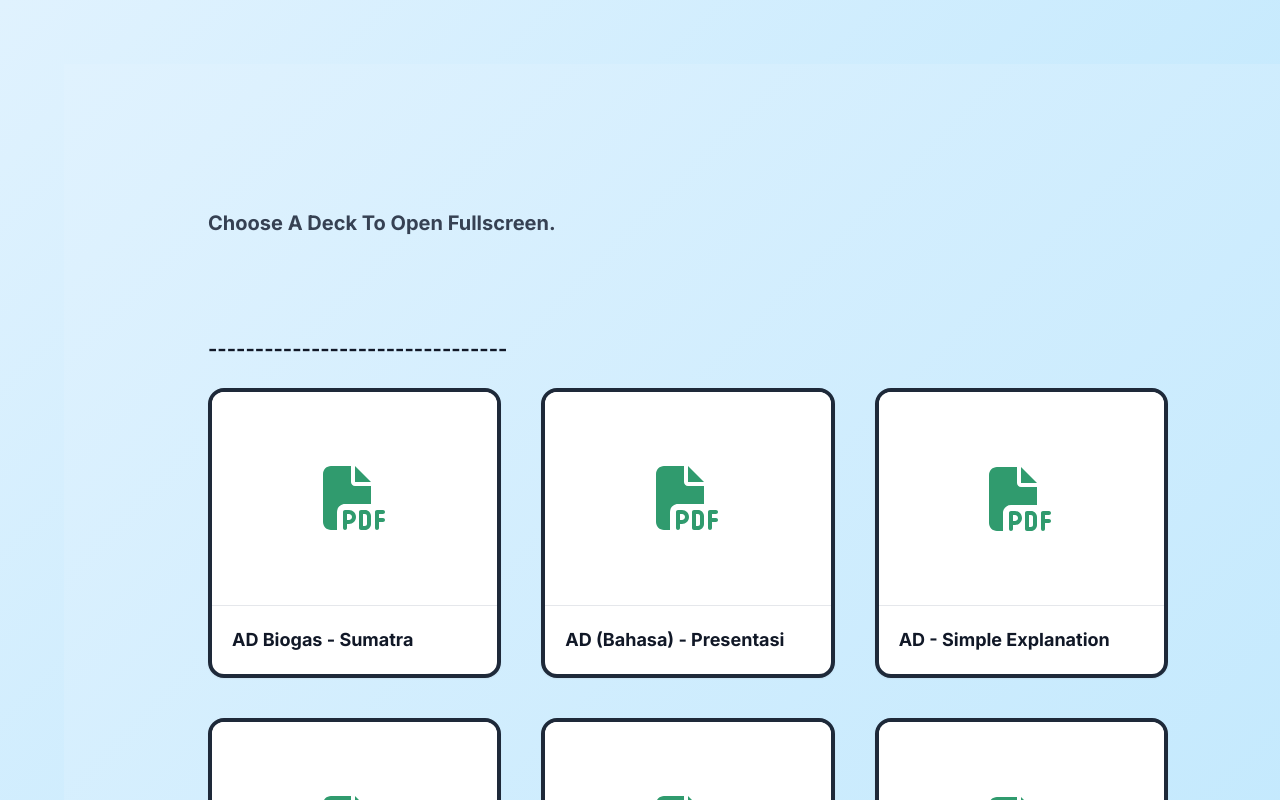
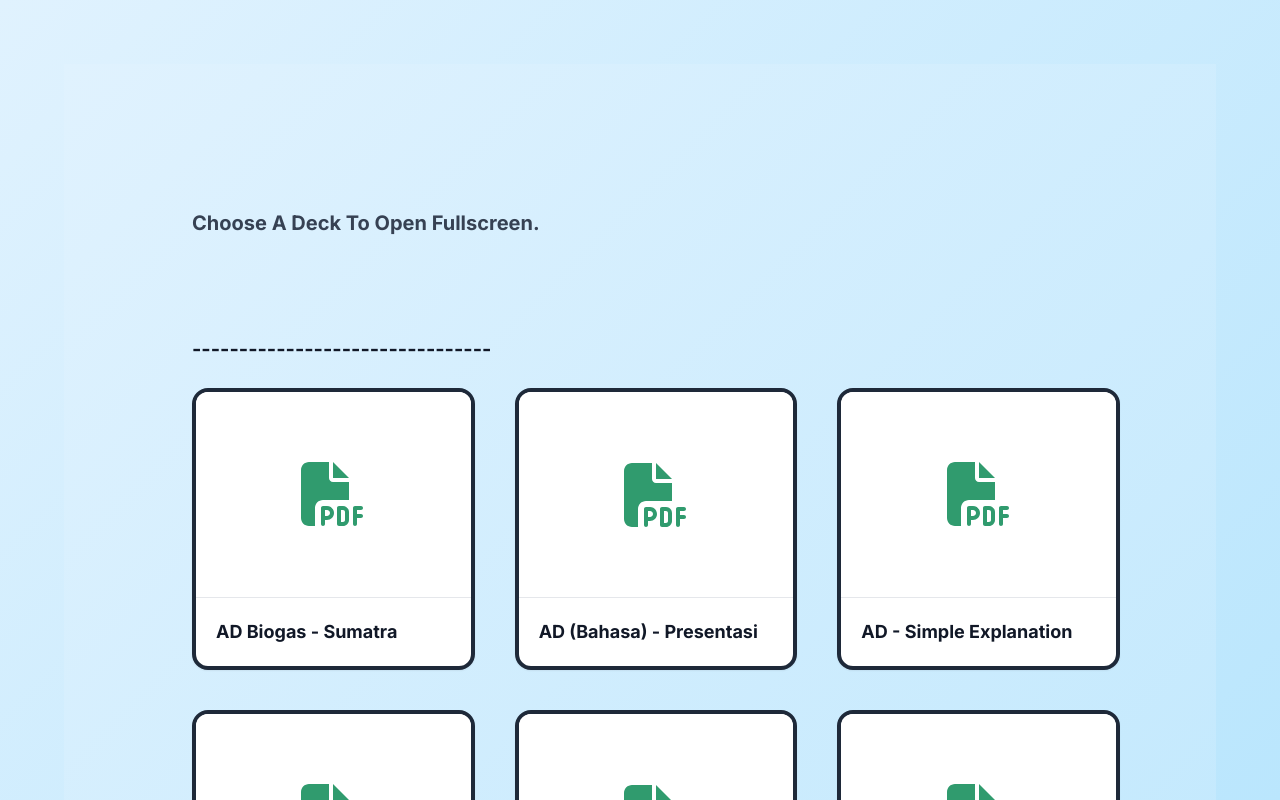
Before and after one commit to mohdazlanabas/biogas_indonesia, a React (Vite) app: page / in a window 1280 px wide. Shown: the top 800 px of the page. Built offline with nearby package versions, Linux system fonts and the light colour scheme; no server answers.

Commit message:
This Update Automatically From zsh Script.

```diff
--- a/src/index.css
+++ b/src/index.css
@@ -31,11 +31,13 @@ body {
   font-weight: 700; /* bold text */
   padding-top: 32px; /* ensure visible spacing globally */
   padding-left: 32px;
+  padding-right: 32px;
 }
 
 #root {
   padding-top: 32px;
   padding-left: 32px;
+  padding-right: 32px;
 }
 
 /* Ensure pointer cursor for interactive elements across browsers */
--- a/src/pages/Home.tsx
+++ b/src/pages/Home.tsx
@@ -36,7 +36,7 @@ export function Home() {
       style={{ background: 'linear-gradient(135deg, #e0f2fe 0%, #bae6fd 100%)', paddingTop: 32, paddingLeft: 32 }}
     >
       <main
-        className="mx-auto max-w-6xl grow px-16 sm:px-24 pt-20 sm:pt-28 pb-12"
+        className="mx-auto max-w-6xl grow px-16 sm:px-24 pt-20 sm:pt-28 pb-28 sm:pb-12"
         style={{ fontSize: 20, fontWeight: 800 }}
       >
         <p className="text-gray-700 mb-24">Choose A Deck To Open Fullscreen.</p>
--- a/src/pages/Viewer.tsx
+++ b/src/pages/Viewer.tsx
@@ -43,7 +43,7 @@ export function Viewer() {
     <div
       ref={containerRef}
       className="min-h-screen"
-      style={{ background: 'linear-gradient(135deg, #e0f2fe 0%, #bae6fd 100%)', paddingTop: 32, paddingLeft: 32 }}
+      style={{ background: 'linear-gradient(135deg, #e0f2fe 0%, #bae6fd 100%)', paddingTop: 32, paddingLeft: 32, paddingRight: 32 }}
     >
       <div className="pt-20 sm:pt-28 pb-10 px-16 sm:px-24" style={{ fontSize: 20, fontWeight: 800 }}>
         <div className="text-gray-700 mb-14 mx-auto max-w-5xl flex justify-center">
```
